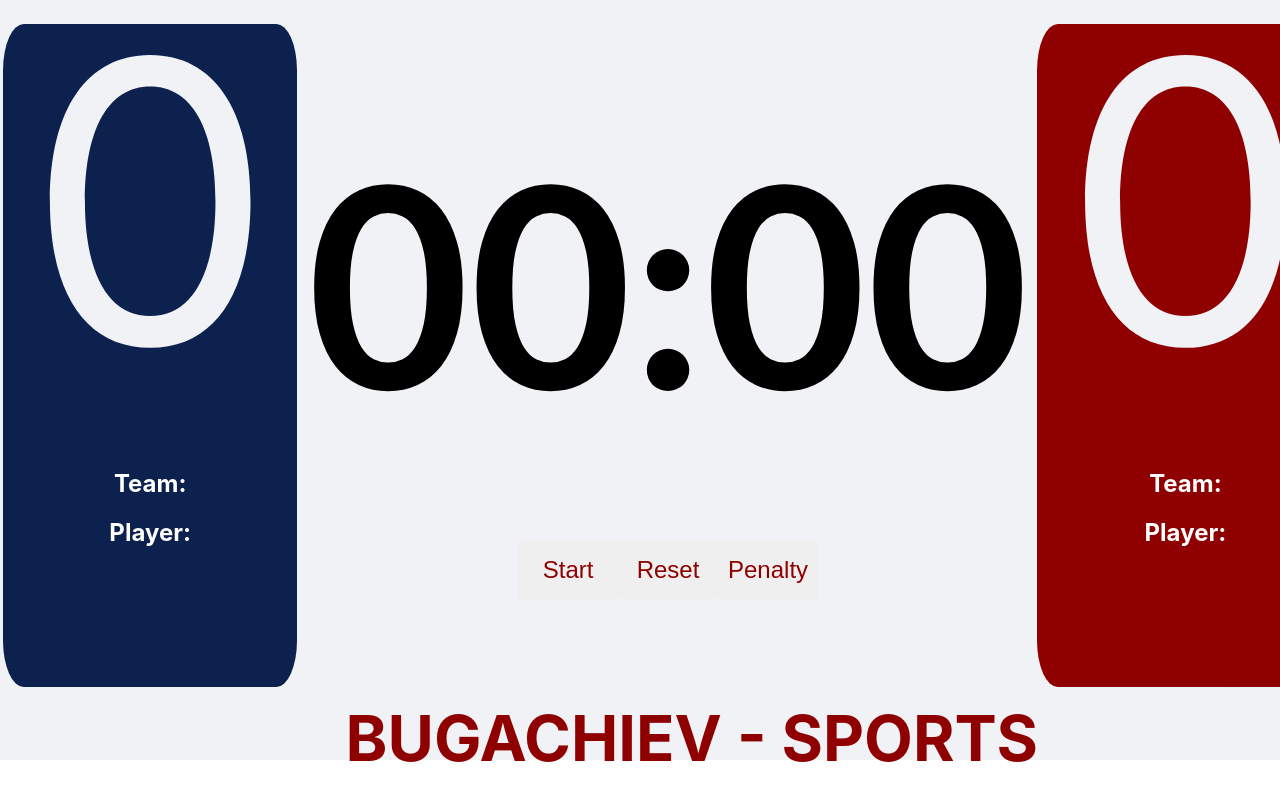
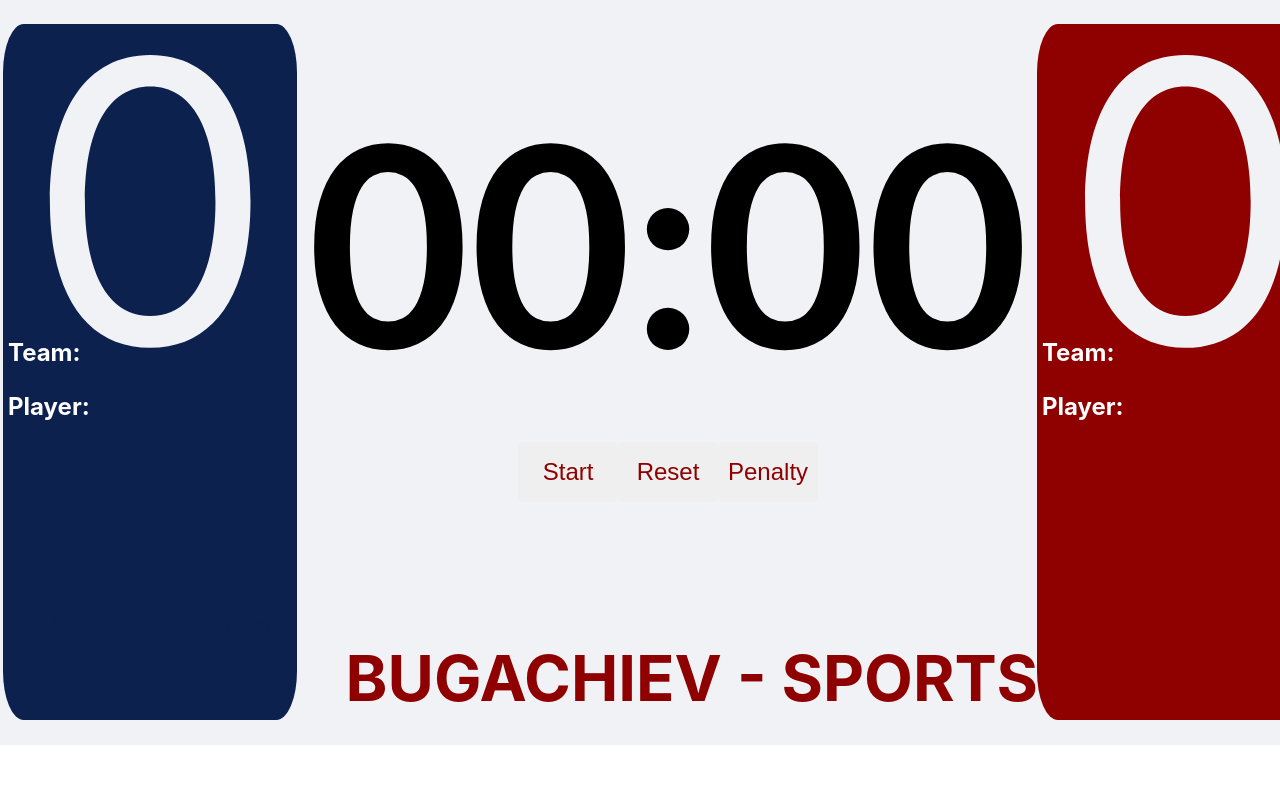
Before and after one commit to cththes/scoreboard, a React (Create React App) app: page / in a window 1280 px wide. Shown: the top 800 px of the page. Built offline with nearby package versions, Linux system fonts and the light colour scheme.

Commit message:
fix layout

```diff
--- a/src/components/Scoreboard/Score/Score.module.scss
+++ b/src/components/Scoreboard/Score/Score.module.scss
@@ -1,25 +1,25 @@
 .leftCount{
    display: grid;
    width: 23vw;
-   grid-template-rows: 78%;
+   grid-template-rows: 70%;
    margin-left: 3px;
    margin-right: auto;
    margin-top:3vh;
    background-color: #0d214f;
    border-radius: 7%;
-   max-height:87vh;
+   height:87vh;
 }
 
 .rightCount{
    display: grid;
-   grid-template-rows: 78%;
+   grid-template-rows: 70%;
    width: 23.2vw;
    margin-left:8px;
    margin-right: auto;
    margin-top:3vh;
    background-color: #8f0100;
    border-radius: 7%;
-   max-height:87vh;
+   height:87vh;
 }
 
 .leftCount button, .rightCount button {
@@ -43,6 +43,7 @@
    display:flex;
    align-items: flex-end;
    justify-content: center;
+   bottom:15%;
 }
 
 .leftCount button{
@@ -93,6 +94,14 @@
 
 .teamTitles{
    position: relative;
-   bottom:50px;
+   display:flex;
+   align-items: flex-start;
+   flex-direction:column;
+   bottom:34%;
    color:white;
 }
+
+h2{
+   margin-top:5px;
+   margin-left:5px;
+}
--- a/src/components/Scoreboard/Scoreboard.module.scss
+++ b/src/components/Scoreboard/Scoreboard.module.scss
@@ -13,8 +13,8 @@
    margin-right: auto;
    left: 27%;
    right:25.5%;
-   text-align: center;
    min-height: 80px;
+   bottom:10%;
 }
 
 .titleH1{
--- a/src/components/Timer/Timer.module.css
+++ b/src/components/Timer/Timer.module.css
@@ -1,7 +1,7 @@
 .main{
    display: grid;
    grid-template-rows: 25% 20% 15% 10%;
-   height: 900px;
+   height: 92%;
    /* align-items: center;
    flex-direction: column;
    gap: 20px;*/
```
